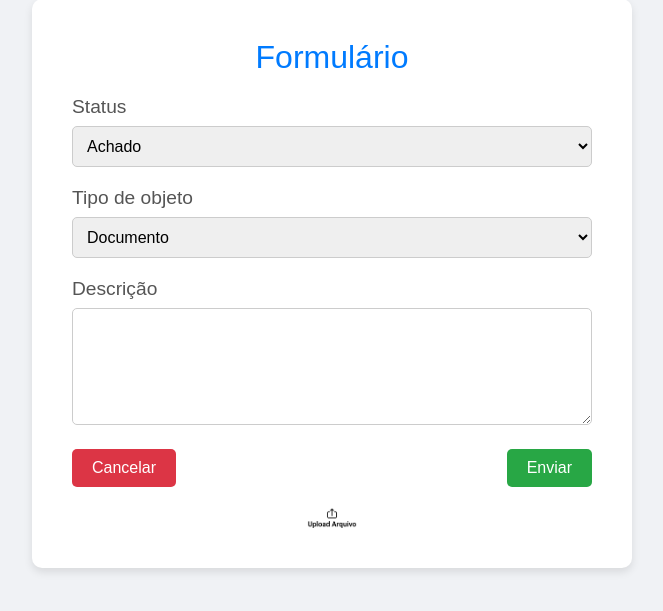
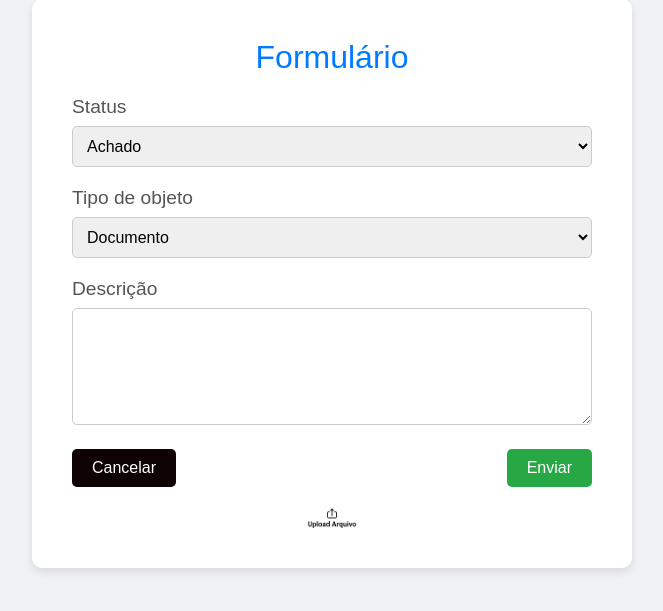
Before and after one commit to Jhowkley/Projeto-Extens-o-II, a PHP site: page /formulario.html in a window 1280 px wide. Shown: the part 159-770 px from the top of the page, without its empty margins (308-971 px from the left). Run offline with PHP 8.4, Linux system fonts and the light colour scheme.

Commit message:
Mudei a cor do botão

```diff
--- a/styleFormulario.css
+++ b/styleFormulario.css
@@ -80,7 +80,7 @@ header {
 }
 
 .cancelar {
-    background-color: #dc3545;
+    background-color: #0f0203;
 }
 
 .enviar {
```
